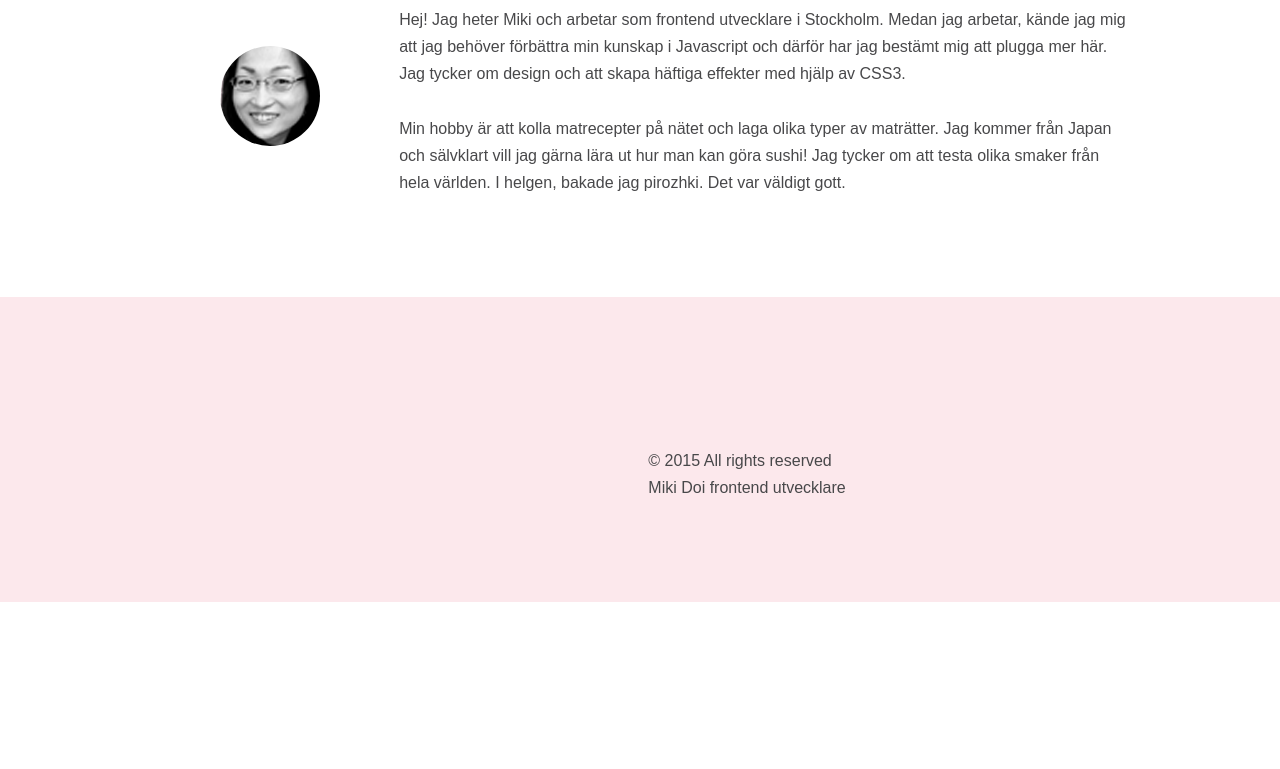
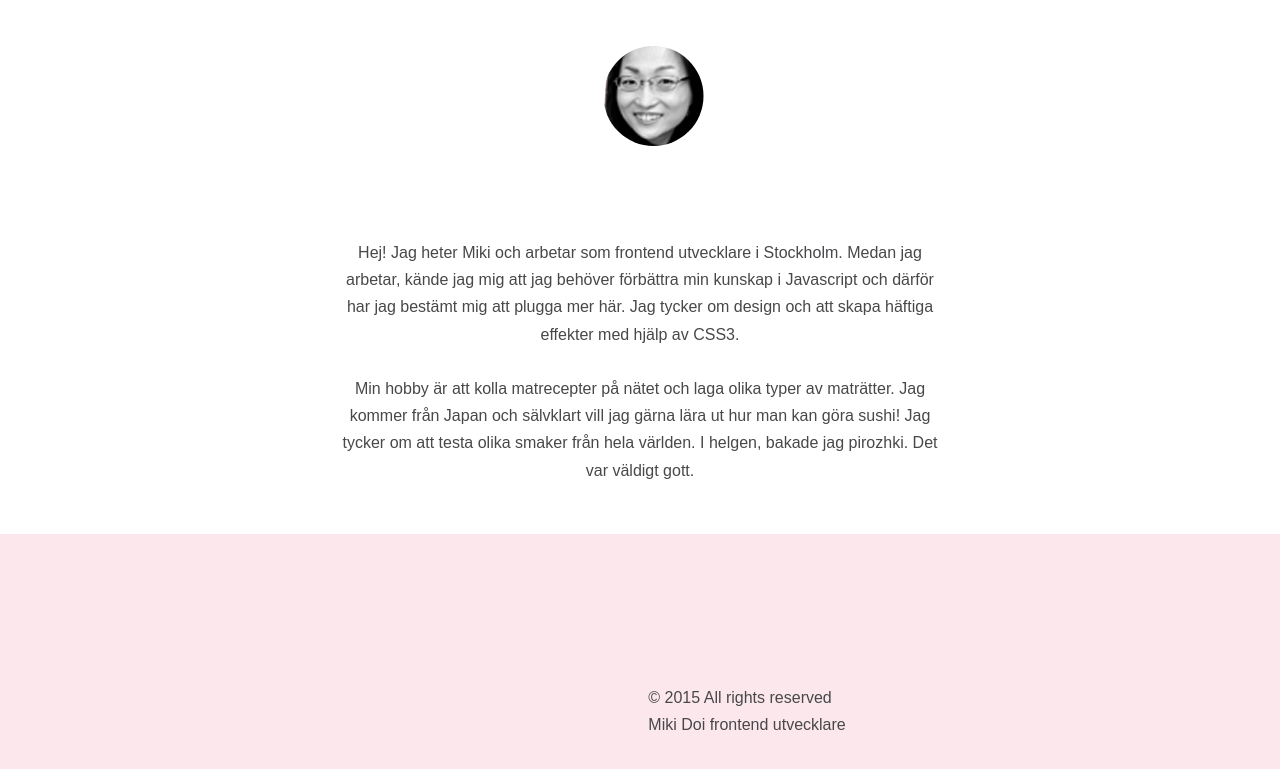
Before and after one commit to mikidoi/mikidoi.github.io, a website: page index.html in a window 1280 px wide. Shown: the part 759-1528 px from the top of the page. Before the commit the page ends 1361 px from the top, so only its background shows below. Drawn offline with nearby package versions, Linux system fonts and the light colour scheme.

Commit message:
Small css changes

```diff
--- a/index.html
+++ b/index.html
@@ -78,10 +78,8 @@
             <div class="layoutAbout">
                 <section class="layoutSection">
                     <h2 id="about" class="themeMain--intro">Om Miki</h2>
-                    <div class="susy-col-3">
-                      <img src="images/miki.png" alt="" class="clip-circle">
-                    </div>
-                    <div class="susy-col-9-last">
+                    <img src="images/miki.png" alt="" class="clip-circle profile-img">
+                    <div class="text-container">
                       <p>
                         Hej! Jag heter Miki och arbetar som frontend utvecklare i Stockholm.
                         Medan jag arbetar, kände jag mig att jag behöver förbättra min kunskap
--- a/sass/_base.scss
+++ b/sass/_base.scss
@@ -54,3 +54,8 @@ a {
     -webkit-clip-path: circle(50px at 120px 90px);
     clip-path: circle(50px at 120px 90px);
 }
+
+.profile-img {
+  display: block;
+  margin: 0 auto;
+}
--- a/sass/_layout.scss
+++ b/sass/_layout.scss
@@ -94,6 +94,11 @@
   width: 240px;
 }
 
+.text-container {
+  max-width: 600px;
+  margin: 0 auto;
+  text-align: center;
+}
 
 //Susy is a plugin to Compass that allows you
 //to create customizable grid frameworks easily
@@ -112,6 +117,6 @@
 .susy-col-2-last {
   @include span(2 last);
 }
-.susy-col-9-last {
-  @include span(9 last);
+.susy-col-8 {
+  @include span(8);
 }
```
Also changed, not shown: cssmin/style.min.css, stylesheets/style.css.
